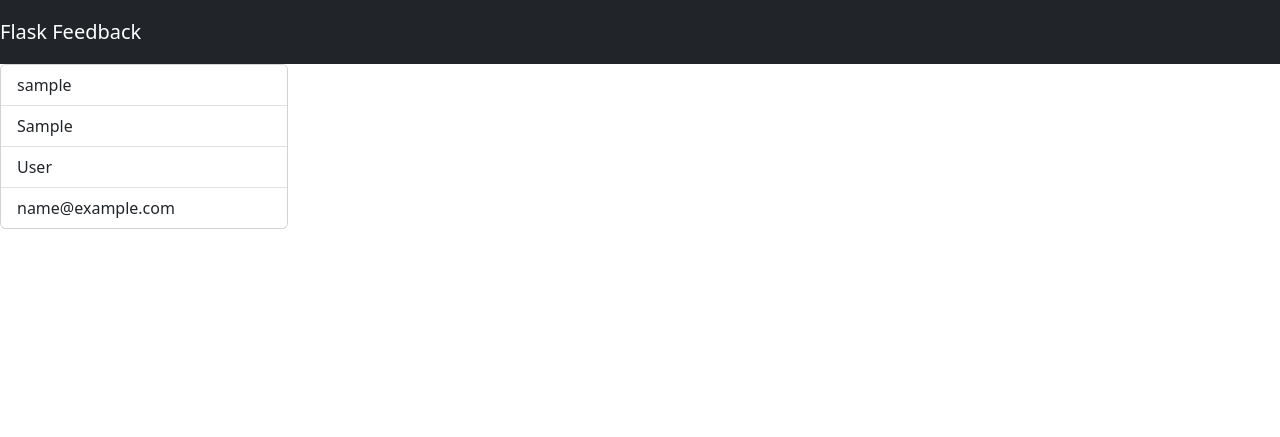
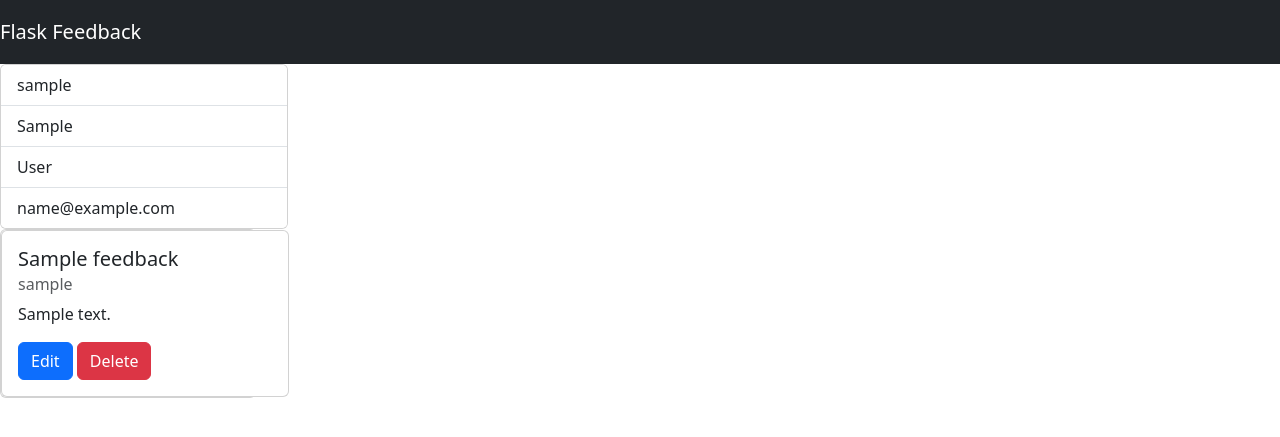
Before and after one commit to aubreyselamu/Flask-Feedback, a Flask app: a page that uses templates/users/show.html in a window 1280 px wide. Shown: the top 437 px of the page. Run offline with Flask 2, Linux system fonts and the light colour scheme; the visitor is signed in with stand-in values (Sample User, id 1); tables that the repository leaves empty hold one stand-in row (values such as "Sample post"); some libraries are stand-ins or nearby versions.

Commit message:
added styling for buttons and action

```diff
--- a/templates/users/show.html
+++ b/templates/users/show.html
@@ -10,4 +10,33 @@
     </ul>
   </div>
 
+<div class="card" style="width: 16rem;">
+    <ul class="list-group list-group-flush">
+        {% for feedback in user.feedback%}
+        <div class="card" style="width: 18rem;">
+            <div class="card-body">
+              <h5 class="card-title">{{feedback.title}}</h5>
+              <h6 class="card-subtitle mb-2 text-muted">{{feedback.username}}</h6>
+              <p class="card-text">{{feedback.content}}</p>
+
+
+
+        <form>
+            <button class="btn btn-primary"
+                formmethod="GET"
+                formaction="/feedback/{{ feedback.id }}/update">
+          Edit
+        </button>
+              <button class="btn btn-danger"
+                    formaction="/feedback/{{feedback.id}}/delete"
+                    formmethod="POST">Delete</button>
+            </form>
+            </div>
+          </div>
+          {% endfor %}
+    </ul>
+
+
+</div>
+
 {% endblock %}
```
